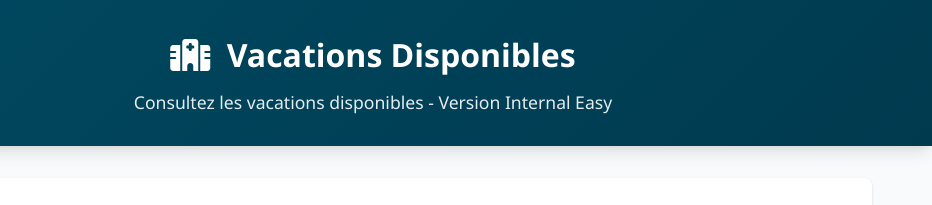
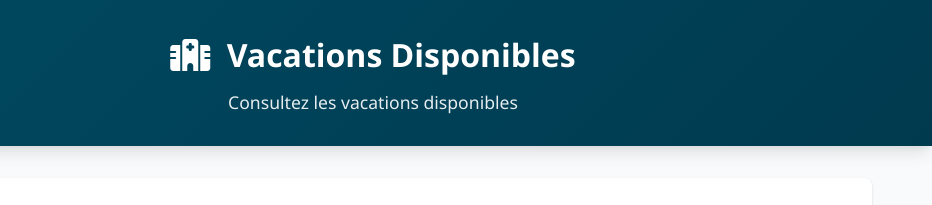
Before and after one commit to benjaminillouz/cemedis-vacations-interface, a plain HTML site: page internalveasy.html in a window 1280 px wide. Shown: the top 205 px of the page, 348-1280 px from the left. Drawn offline with Linux system fonts and the light colour scheme; some packages are replaced by stand-ins of ours; no server answers.

Commit message:
Update internalveasy.html

```diff
--- a/internalveasy.html
+++ b/internalveasy.html
@@ -14,7 +14,7 @@
                 <img src="https://static.wixstatic.com/media/b07e07_4e6857956a2649269649b1a9d3223d20~mv2.jpeg" width="110px" height="auto" alt="Logo Cemedis" class="header-logo">
                 <div class="header-text">
                     <h1><i class="fas fa-hospital"></i> Vacations Disponibles</h1>
-                    <p>Consultez les vacations disponibles - Version Internal Easy</p>
+                    <p>Consultez les vacations disponibles</p>
                 </div>
             </div>
         </div>
```
